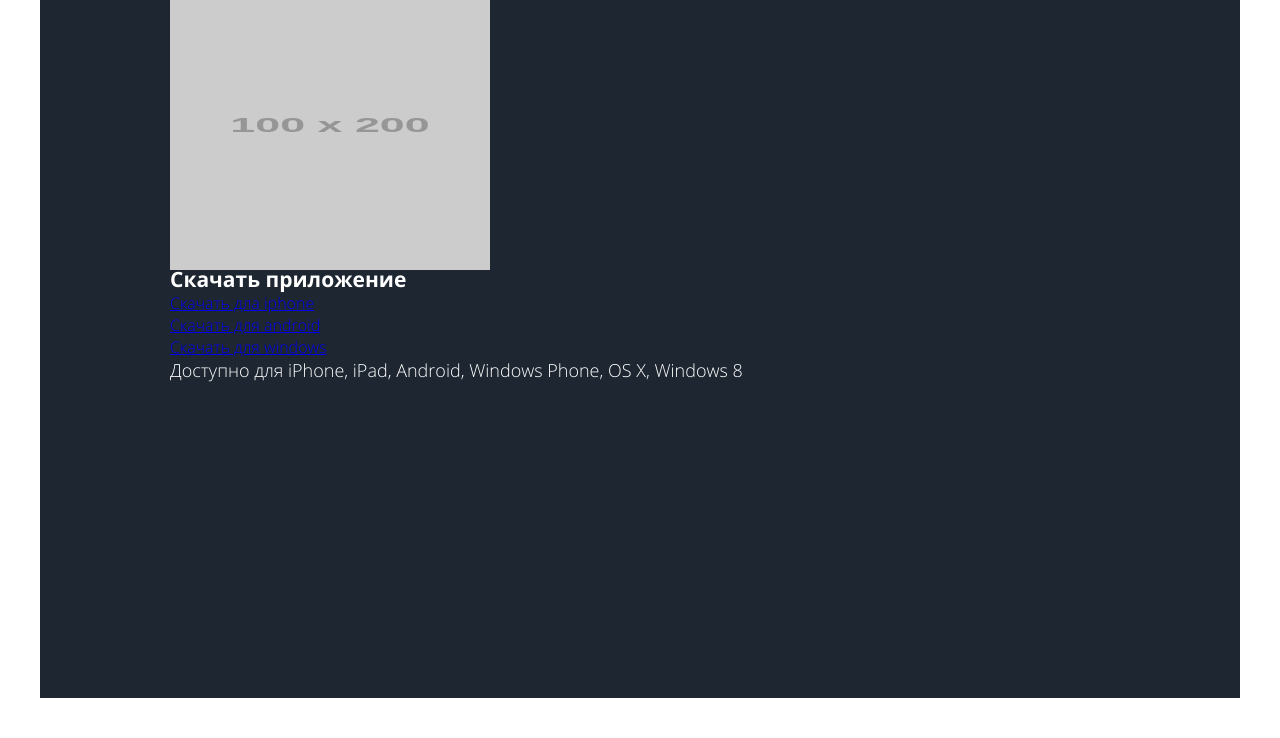
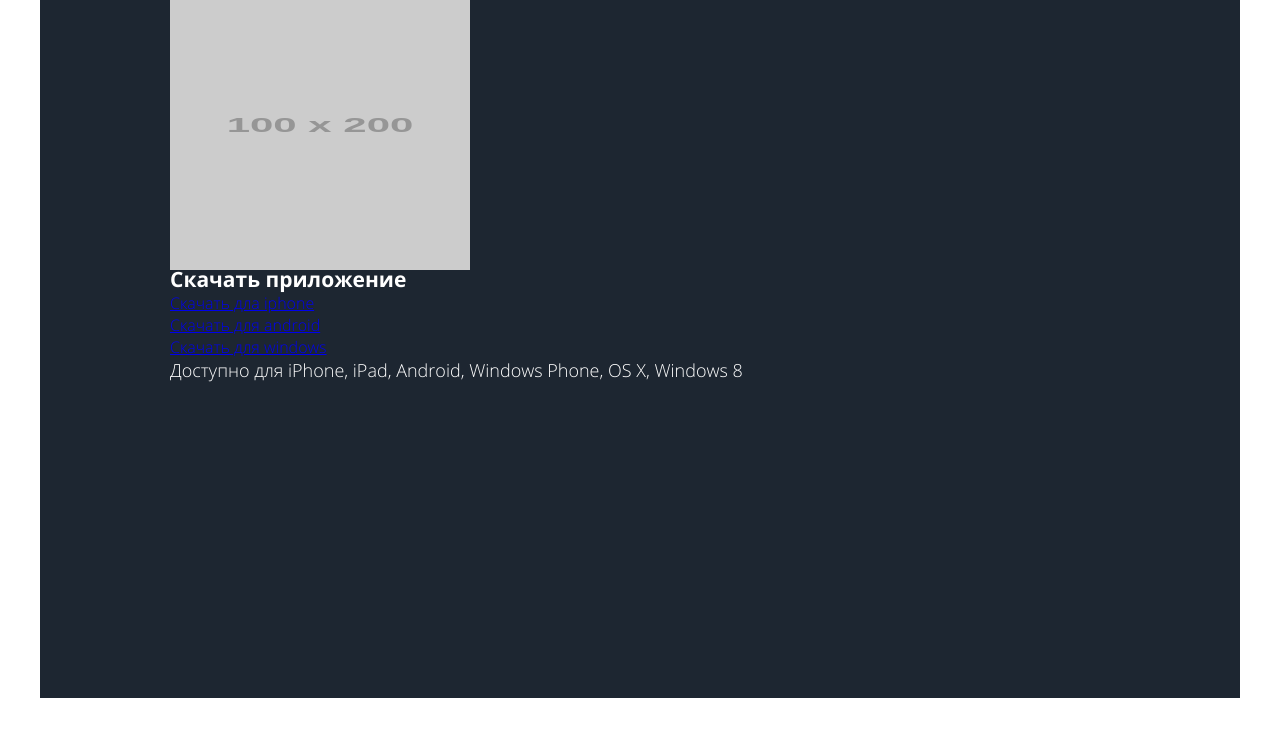
Before and after one commit to htmlacademy-adaptive/1103541-pink-21, a website: page source/index.html in a window 1280 px wide. Shown: the part 222-960 px from the top of the page. Drawn offline with nearby package versions, Linux system fonts and the light colour scheme; files that its build step writes are made by us from their sources; placeholder pictures from the web are drawn by us; files whose address does not match are found by name.

Commit message:
Добавила в header вьюпорт

```diff
--- a/source/index.html
+++ b/source/index.html
@@ -1,6 +1,7 @@
 <!DOCTYPE html>
 <html class="page" lang="ru">
   <head>
+    <meta name="viewport" content="width=device-width, initial-scale=1">
     <meta charset="utf-8">
     <title>HTML Academy: Пинк</title>
     <link rel="stylesheet" href="css/style.css">
@@ -36,7 +37,7 @@
         <h2 class="visually-hidden">Где можно скачать приложение</h2>
         <div class="download__wrapper">
           <p class="download__slogan">Взгляните на жизнь иначе!</p>
-          <img src="https://via.placeholder.com/100x200" width="320" height="286" alt="Рука с телефоном, на котором открыто приложение pink">
+          <img src="https://via.placeholder.com/100x200" width="300" height="286" alt="Рука с телефоном, на котором открыто приложение pink">
           <div class="download__button-wrapper">
             <a сlass="download__button" href="#">Скачать приложение</a>
           </div>
```
